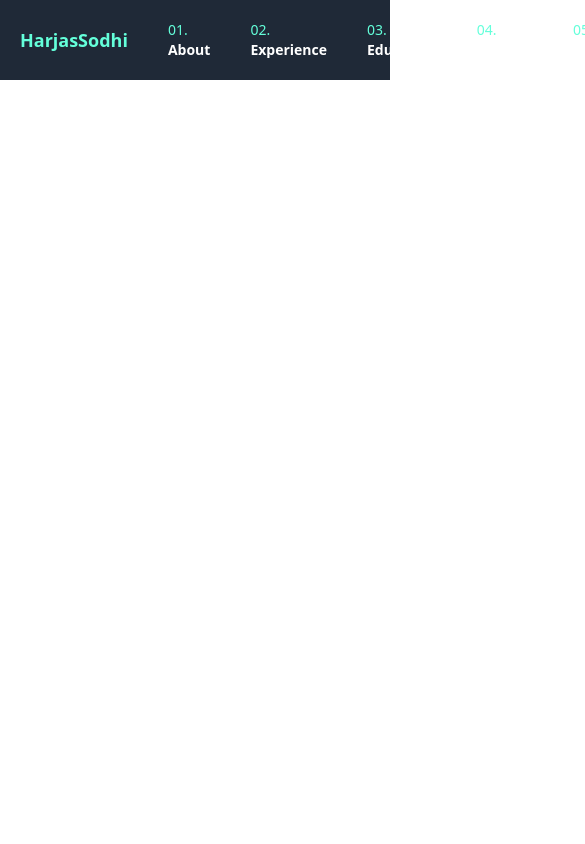
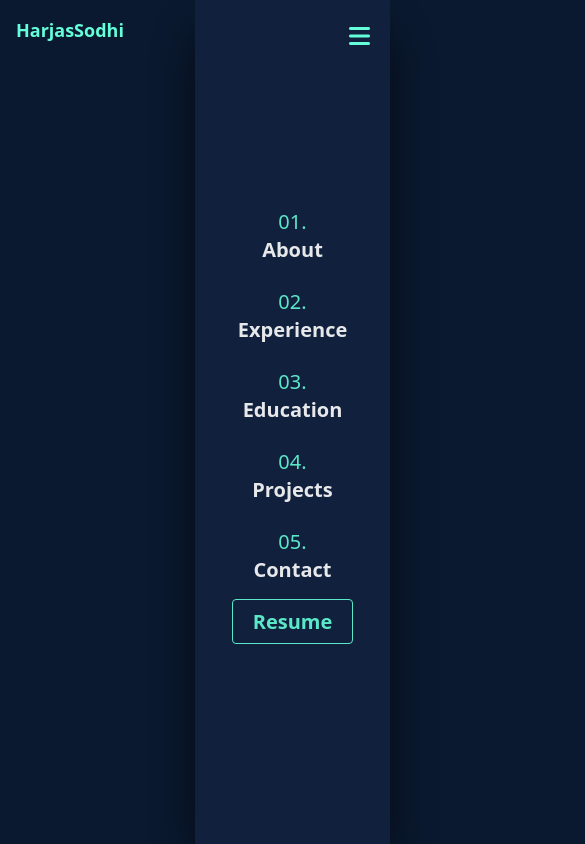
Before and after one commit to HarjasSodhi/Portfolio, a React (Vite) app: page / in a window 390 px wide. Shown: the top 844 px of the page, 585 px wide, since content can reach past the window. Built offline with nearby package versions, Linux system fonts and the light colour scheme.

Commit message:
nav responsive

```diff
--- a/index.html
+++ b/index.html
@@ -4,6 +4,13 @@
     <meta charset="UTF-8" />
     <!-- <link rel="icon" type="image/svg+xml" href="/vite.svg" /> -->
     <meta name="viewport" content="width=device-width, initial-scale=1.0" />
+    <link
+      rel="stylesheet"
+      href="https://cdnjs.cloudflare.com/ajax/libs/font-awesome/6.2.1/css/all.min.css"
+      integrity="sha512-MV7K8+y+gLIBoVD59lQIYicR65iaqukzvf/nwasF0nqhPay5w/9lJmVM2hMDcnK1OnMGCdVK+iQrJ7lzPJQd1w=="
+      crossorigin="anonymous"
+      referrerpolicy="no-referrer"
+    />
     <title>Harjas Sodhi</title>
   </head>
   <body>
--- a/src/Components/Nav.tsx
+++ b/src/Components/Nav.tsx
@@ -1,16 +1,28 @@
+import { useState } from "react"
+
+
 function Nav() {
+    const [vis, setVis] = useState('full');
+
+    function handleVis() {
+        setVis(vis === 'full' ? 'none' : 'full');
+    }
+
     return (
-        <div className='flex justify-between items-center bg-gray-800 text-white text-sm'>
-            <div className="logo m-5 text-lg text-[#64ffda] font-bold">HarjasSodhi</div>
-            <div className="links flex items-center">
-                <div className="link m-5 hover:text-[#64ffda] transition ease 0.5s"><span className="text-[#64ffda]">01. </span><a className="font-bold" href="#about">About</a></div>
-                <div className="link m-5 hover:text-[#64ffda] transition ease 0.5s"><span className="text-[#64ffda]">02. </span><a className="font-bold" href="#about">Experience</a></div>
-                <div className="link m-5 hover:text-[#64ffda] transition ease 0.5s"><span className="text-[#64ffda]">03. </span><a className="font-bold" href="#about">Education</a></div>
-                <div className="link m-5 hover:text-[#64ffda] transition ease 0.5s"><span className="text-[#64ffda]">04. </span><a className="font-bold" href="#about">Projects</a></div>
-                <div className="link m-5 hover:text-[#64ffda] transition ease 0.5s"><span className="text-[#64ffda]">05. </span><a className="font-bold" href="#about">Contact</a></div>
-                <div className="link m-5 text-[#64ffda]"><button className="resume-btn font-bold border border-[#64ffda] rounded px-5 py-2 hover:bg-gray-700 transition ease 0.5s">Resume</button></div>
+        <>
+            <div className='fixed w-screen top-0 z-10 flex justify-between items-center bg-[#0a192f] text-white text-sm'>
+                <div className="logo m-4 text-lg text-[#64ffda] font-bold">HarjasSodhi</div>
+                <div className="absolute text-[#64ffda] z-30 top-0 right-0 nav-toggle md:hidden m-5 text-2xl" onClick={handleVis}><i className="fa-solid fa-bars"></i></div>
+                <div className={`transform translate-x-${vis} md:transform-none transition ease 0.5s opacity-90 shadow-2xl md:shadow-none shadow-black fixed flex text-xl md:text-sm flex-col justify-center items-center top-0 right-0 z-20 h-screen w-2/4 md:h-fit md:w-fit bg-[#112240] md:bg-inherit md:static md:flex-row links md:items-center`}>
+                    <div className="link m-3 hover:text-[#64ffda] transition ease 0.5s text-center"><span className="text-[#64ffda] block md:inline">01. </span><a className="font-bold" href="#about">About</a></div>
+                    <div className="link m-3 hover:text-[#64ffda] transition ease 0.5s text-center"><span className="text-[#64ffda] block md:inline">02. </span><a className="font-bold" href="#experience">Experience</a></div>
+                    <div className="link m-3 hover:text-[#64ffda] transition ease 0.5s text-center"><span className="text-[#64ffda] block md:inline">03. </span><a className="font-bold" href="#education">Education</a></div>
+                    <div className="link m-3 hover:text-[#64ffda] transition ease 0.5s text-center"><span className="text-[#64ffda] block md:inline">04. </span><a className="font-bold" href="#projects">Projects</a></div>
+                    <div className="link m-3 hover:text-[#64ffda] transition ease 0.5s text-center"><span className="text-[#64ffda] block md:inline">05. </span><a className="font-bold" href="#contact">Contact</a></div>
+                    <div className="link m-3 text-[#64ffda]"><a className="resume-btn font-bold border border-[#64ffda] rounded px-5 py-2 hover:bg-gray-700 transition ease 0.5s" href="/Harjas-Sodhi-Resume.pdf">Resume</a></div>
+                </div>
             </div>
-        </div>
+        </>
     )
 }
 
--- a/src/index.css
+++ b/src/index.css
@@ -1,3 +1,7 @@
 @tailwind base;
 @tailwind components;
 @tailwind utilities;
+
+body {
+  background-color: #0a192f;
+}
```
Also changed, not shown: 1 other file (tests, documents, lock files or other folders).
